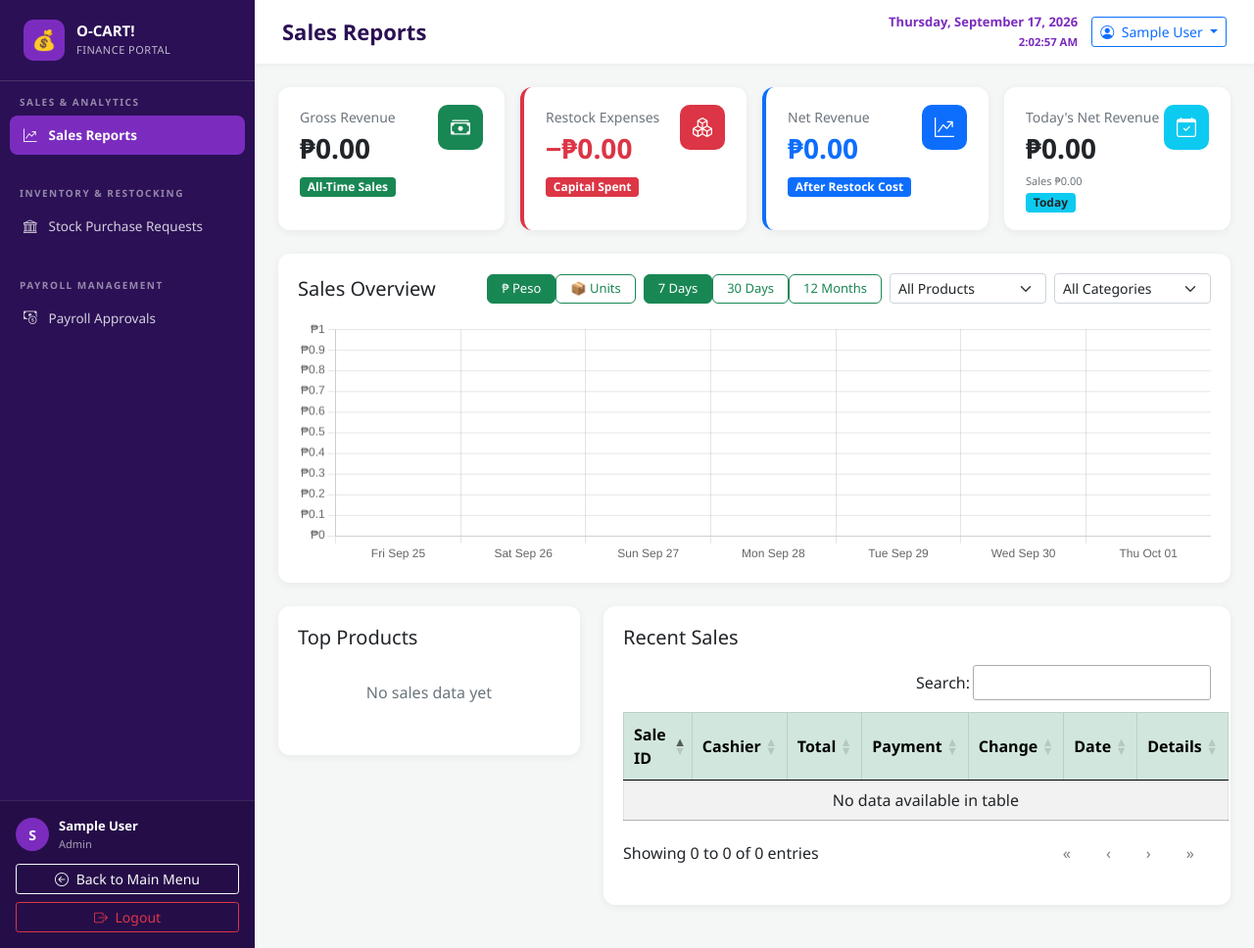
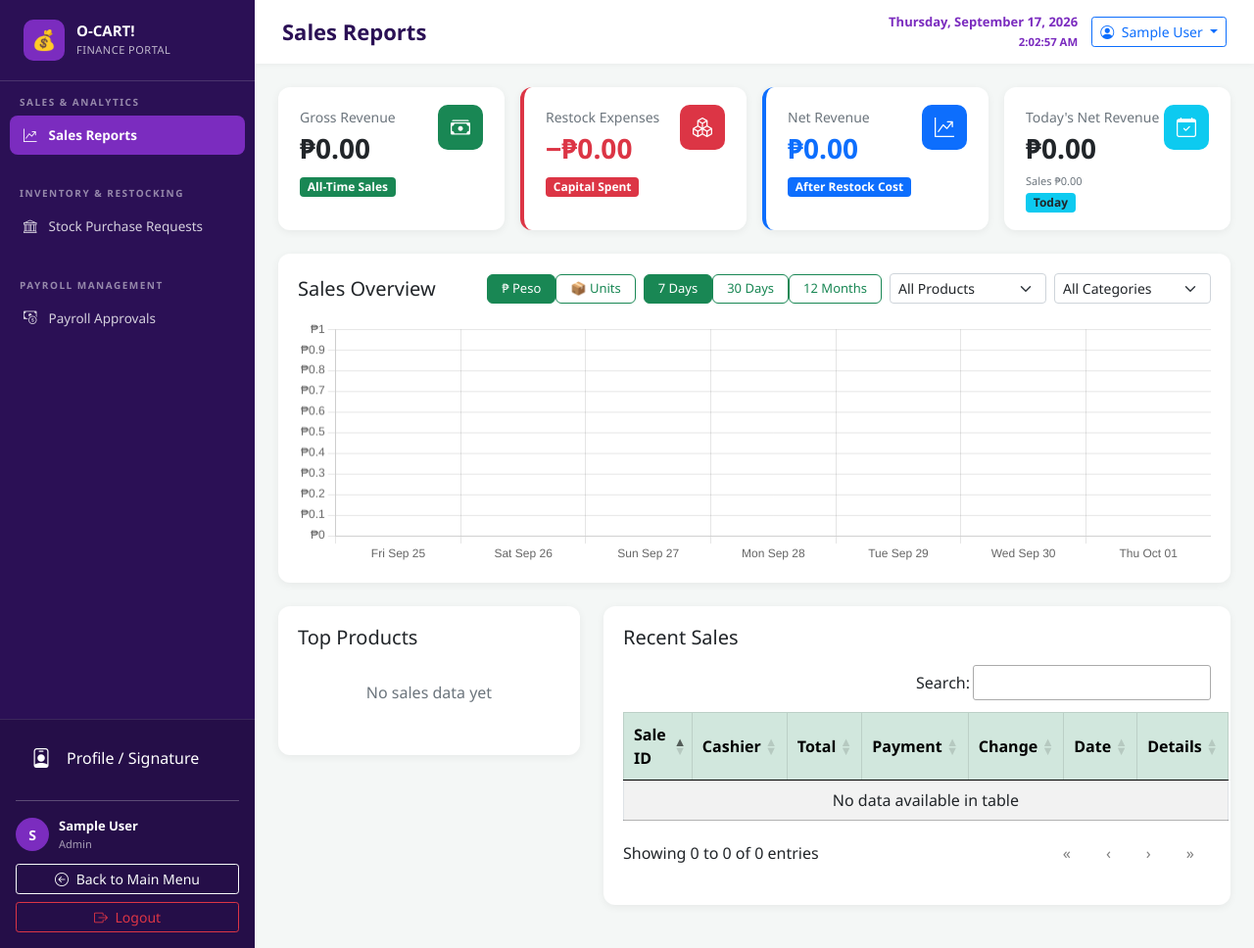
Before and after one commit to JeYeMmartinez/SARISARI, a PHP site: page /SARI-SARI_STORE/admin_finance.php in a window 1280 px wide. Shown: the whole page at 98% size. Run offline with PHP 8.4, Linux system fonts and the light colour scheme; the visitor is signed in with stand-in values (Sample User, id 1); data that the repository does not hold is empty; some libraries are stand-ins or nearby versions.

Commit message:
Add files via upload

```diff
--- a/SARI-SARI_STORE/View/admin_finance.php
+++ b/SARI-SARI_STORE/View/admin_finance.php
@@ -240,7 +240,19 @@ body {
         </li>
     </ul>
 
+
     <div class="sidebar-footer">
+        <ul class="nav flex-column mb-auto">
+            <li class="nav-item mb-1 <?= (strpos($page, 'finance_signature_profile.php') !== false) ? 'active' : '' ?>">
+                <a href="#" class="nav-link text-white py-2 px-3 rounded d-flex align-items-center" onclick="loadPage('Finance_employee/finance_signature_profile.php', this)">
+                    <i class="bi bi-person-badge me-3 fs-5" style="width:20px;"></i>
+                    Profile / Signature
+                </a>
+            </li>
+        </ul>
+
+        <hr class="border-secondary mb-3">
+
         <div class="user-info">
             <div class="user-avatar"><?= strtoupper(substr($current_name, 0, 1)); ?></div>
             <div>
```
